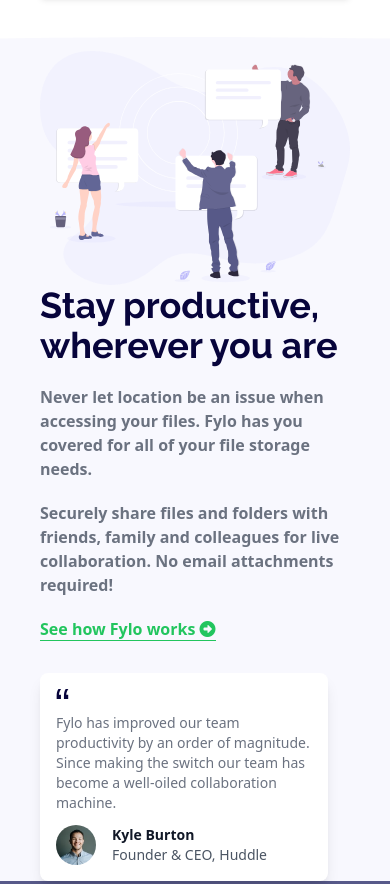
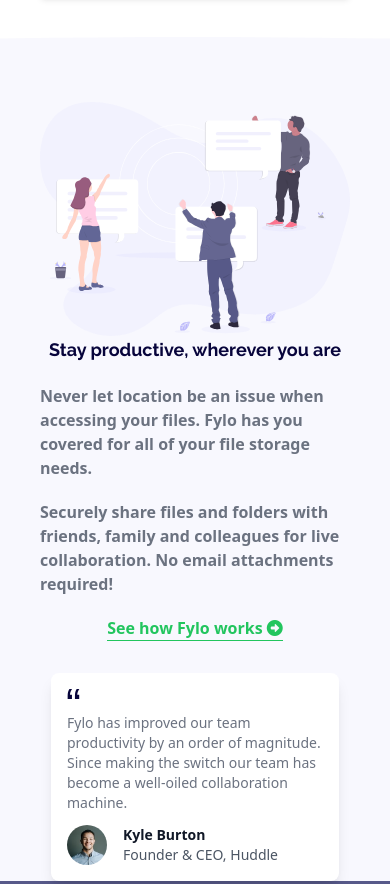
Before and after one commit to id-dev3/Fylo-landing-page-with-two-column-layout, a website: page dist/index.html in a window 390 px wide. Shown: the part 725-1609 px from the top of the page. Drawn offline with nearby package versions, Linux system fonts and the light colour scheme.

Commit message:
Fixing the breakpoint of the second section

```diff
--- a/dist/index.html
+++ b/dist/index.html
@@ -56,8 +56,9 @@
     </section>
 
     <section class="flex flex-col-reverse sm:flex-row-reverse md:flex-row md:flex-wrap md:justify-between md:items-center mt-4 h-screen bg-cover bg-no-repeat bg-center bg-[url('/images/bg-curve-desktop.svg')] px-10">
+
       <div class="md:w-1/2">
-        <h2 class="text-4xl text-heading font-bold font-raleway mb-5">
+        <h2 class="text-center md:text-left text-lg md:text-4xl text-heading font-bold font-raleway mb-5">
           Stay productive, wherever you are
         </h2>
         <p class="mb-5 text-base text-gray-500 font-semibold">
@@ -68,11 +69,14 @@
           Securely share files and folders with friends, family and colleagues for
           live collaboration. No email attachments required!
         </p>
+        <div class="flex items-center justify-center sm:items-start sm:justify-start">
           <a class="text-base font-semibold cursor-pointer text-green-500 hover:text-green-300 border-b border-b-green-500 hover:border-b-green-300" href="#">
             See how Fylo works
             <i class="fa-solid fa-circle-right"></i>
           </a>
+        </div>
 
+        <div class="flex items-center justify-center sm:items-start sm:justify-start">
           <div class="bg-white w-72 p-4 rounded-lg shadow-lg mt-8">
             <div class="flex items-center mb-3">
               <img src="/images/icon-quotes.svg" alt="This an icon of a quote">
@@ -90,9 +94,12 @@
             </div>
           </div>
         </div>
-      <div class="md:w-1/2">
-        <img class="w-full" src="/images/illustration-2.svg" alt="">
       </div>
+
+      <div class="md:w-1/2 overflow-hidden">
+        <img class="w-full h-full" src="/images/illustration-2.svg" alt="">
+      </div>
+
     </section>
 
     <section class="flex flex-col md:flex-row md:flex-wrap md:justify-between sm:flex-row-reverse px-10 py-16 bg-thirdSection">
```
Also changed, not shown: dist/output.css. Lines whose indentation alone changed are shown as unchanged.
